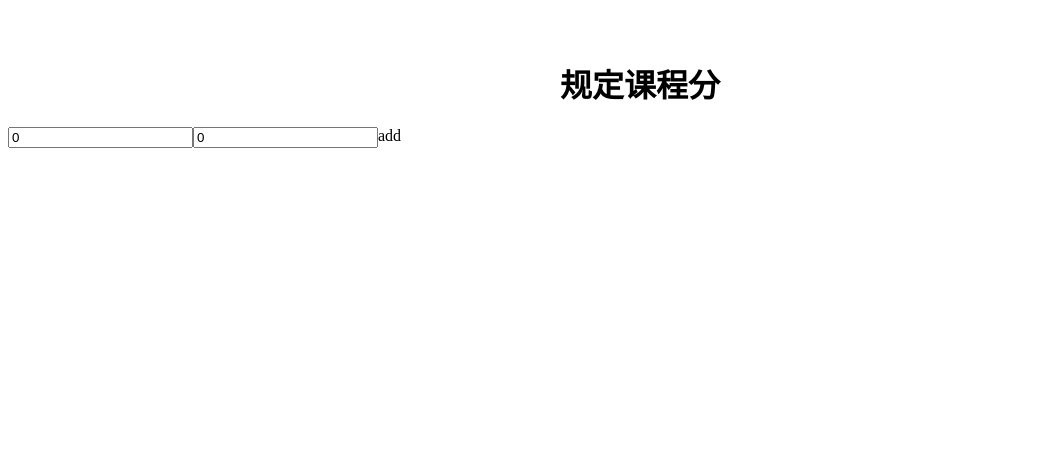
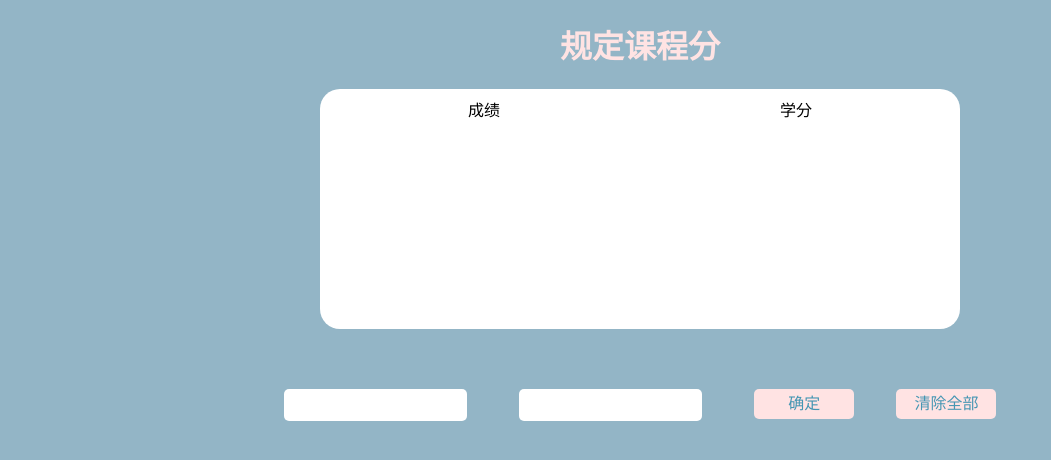
Before and after one commit to Nglede/GDKCF, a Vue app: page / in a window 1280 px wide. Shown: the top 460 px of the page, without its empty margins (0-1051 px from the left). Built offline with nearby package versions, Linux system fonts and the light colour scheme.

Commit message:
fear:添加新科目

```diff
--- a/src/App.vue
+++ b/src/App.vue
@@ -2,39 +2,126 @@
   <div class="app">
     <h1>规定课程分</h1>
     <!-- 展示已经添加的科目 -->
-    <div class="table"></div>
+    <div class="table">
+      <div class="header">
+        <div class="header-item">成绩</div>
+        <div class="header-item">学分</div>
+      </div>
+
+      <div class="main" v-for="(item,index) in arr" :key="index">
+        <div class="main-item">{{ item.score }}</div>
+        <div class="main-item">{{ item.credit }}</div>
+      </div>
+    </div>
 
     <!-- 添加新的科目 -->
     <div class="addItem">
       <input type="text" name="score" v-model="score" />
       <input type="text" name="credit" v-model="credit" />
-      <div @click='add'>add</div>
+      <div @click="add" class="button">确定</div>
+      <div @click="clear" class="button">清除全部</div>
     </div>
+
+    <!-- 计算综合 -->
+    <div class=""></div>
   </div>
 </template>
 
 <script setup lang="ts">
-import { ref } from 'vue'
-let score = ref(0)
-let credit = ref(0)
+interface suject {
+  score: number
+  credit: number
+}
 
-const arr: Array<Object> = []
+import { ref, reactive } from 'vue'
+let score = ref()
+let credit = ref()
+
+const arr: suject[] = reactive([])
 const add = () => {
-  const item: Object = { score, credit }
+  const item: suject = { score: score.value, credit: credit.value }
   arr.push(item)
   score.value = 0
   credit.value = 0
 }
 
+const clear = () => {
+  arr.length = 0
+}
+
 </script>
 
 <style>
+body,
+html {
+  margin: 0;
+  padding: 0;
+  width: 100%;
+  height: 100%;
+  background-color: #93b5c6;
+}
+
 .app {
+  width: 100%;
+  height: 100%;
+  display: flex;
+  flex-direction: column;
+  align-items: center;
+}
+
+input {
+  background: none;
+  outline: none;
+  border: 0px;
+}
+
+h1 {
+  color: #ffe3e3;
+}
+
+.table {
+  background: #fff;
+  width: 50vw;
+  min-height: 30vh;
+  border-radius: 20px;
+}
+
+.table .header,
+.table .main {
+  display: flex;
+  flex-direction: row;
+  justify-content: space-around;
+  padding: 0.5em;
   text-align: center;
-  margin-top: 60px;
 }
 
 .addItem {
+  width: 59vw;
+  height: 100%;
+  margin-top: 60px;
   display: flex;
+  justify-content: space-around;
+}
+
+.addItem input {
+  background: #fff;
+  outline: none;
+  min-width: 50px;
+  margin-right: 10px;
+  border-radius: 5px;
+  height: 30px;
+  line-height: 30px;
+  text-align: center;
+  font-weight: 600;
+}
+
+.button {
+  background: #ffe3e3;
+  border-radius: 5px;
+  width: 100px;
+  height: 30px;
+  line-height: 30px;
+  text-align: center;
+  color: #4596b3;
 }
 </style>
```
